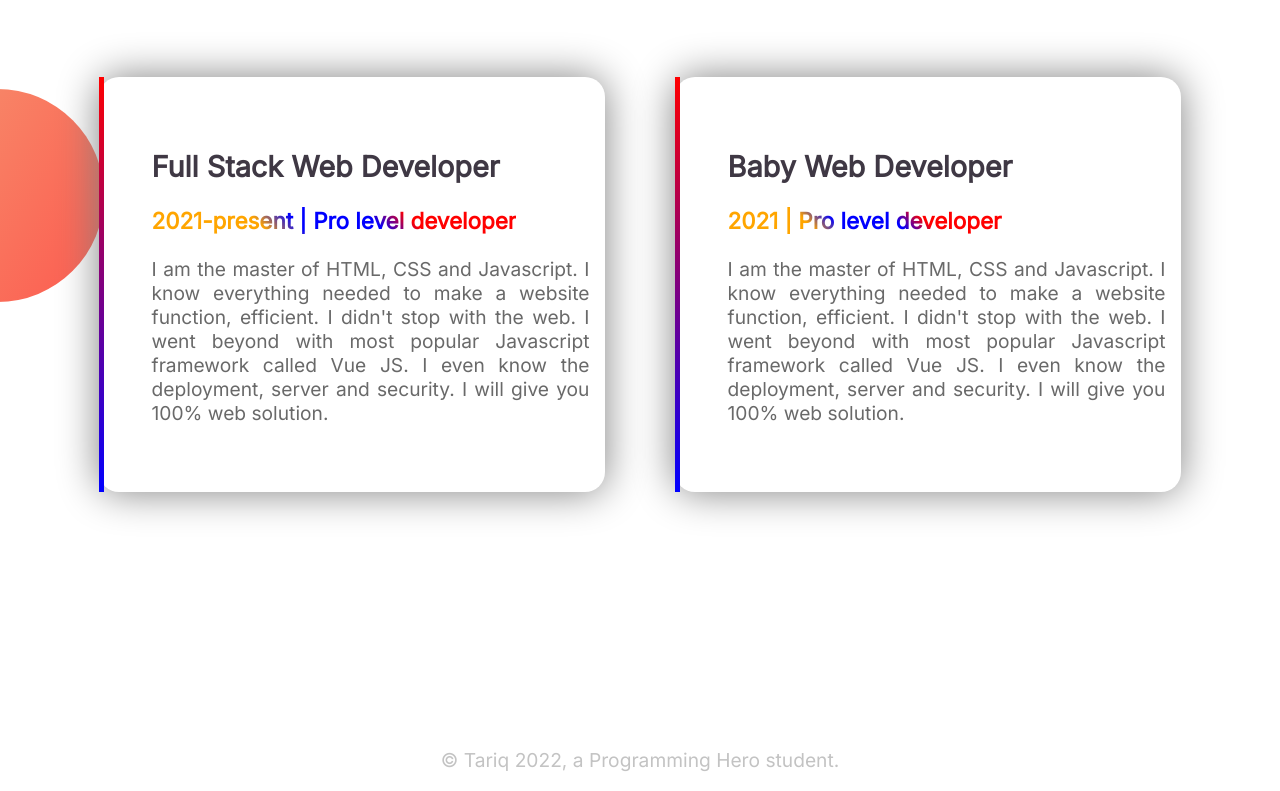
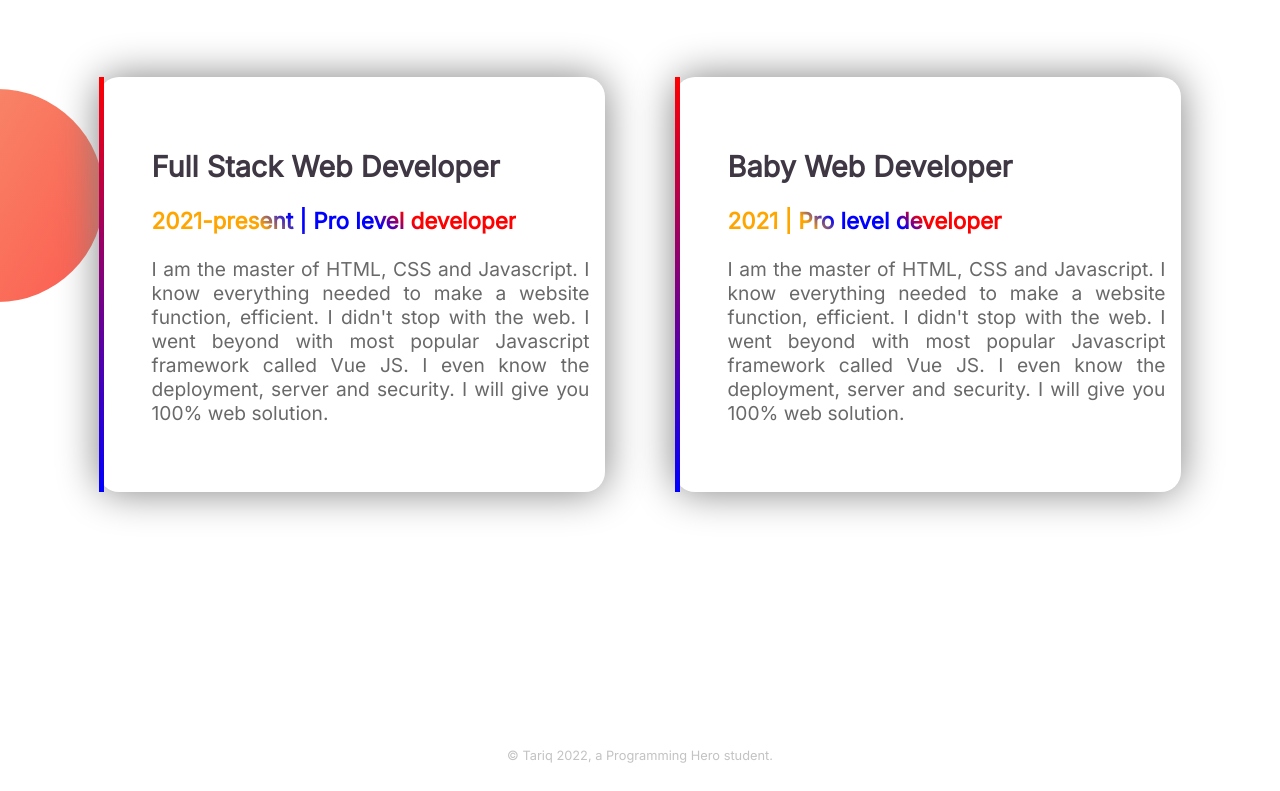
Before and after one commit to learnertariq/developer-portfolio, a plain HTML site: page index.html in a window 1280 px wide. Shown: the part 3688-4479 px from the top of the page. Drawn offline with Linux system fonts and the light colour scheme.

Commit message:
make responsive and footer small text

```diff
--- a/index.html
+++ b/index.html
@@ -156,7 +156,7 @@
 
     <!-- Footer -->
     <footer class="footer">
-      <p class="text--center text--dim">
+      <p class="footer--text text--center text--dim">
         &copy; Tariq 2022, a Programming Hero student.
       </p>
     </footer>
--- a/styles/main.css
+++ b/styles/main.css
@@ -21,6 +21,10 @@ body {
 @media screen and (min-width: 700px) {
   body {
     font-size: 1.2rem;
+  }
+
+  .footer--text {
+    font-size: 0.8rem;
   }
 }
 
```
